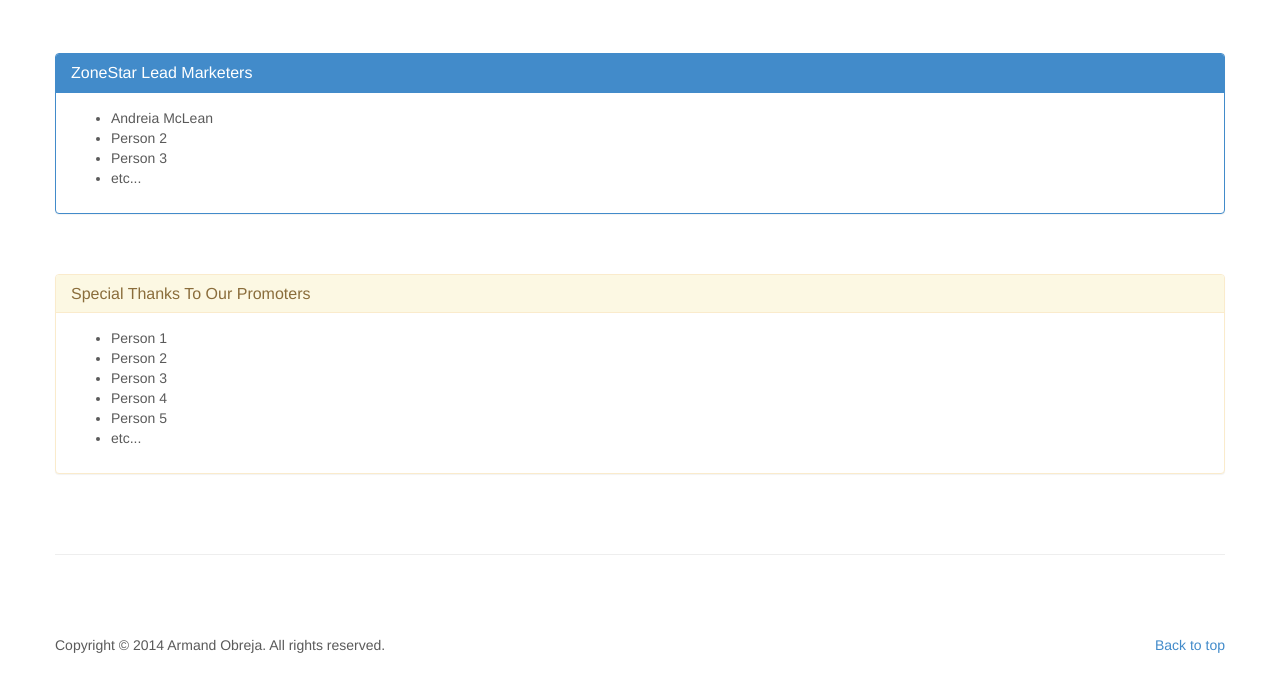
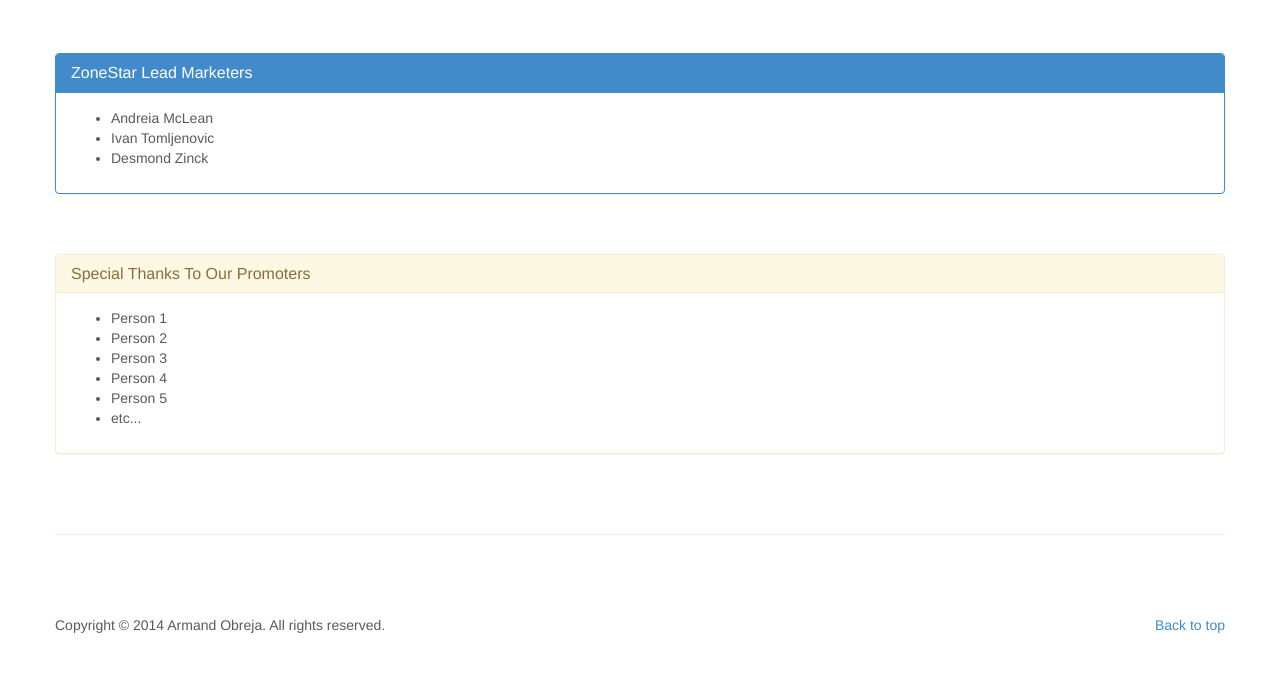
Before and after one commit to ArmandHammer/ZoneStar-website, a website: page public/marketing.html in a window 1280 px wide. Shown: the part 77-768 px from the top of the page. Drawn offline with nearby package versions, Linux system fonts and the light colour scheme.

Commit message:
Updated webpage

```diff
--- a/public/marketing.html
+++ b/public/marketing.html
@@ -43,9 +43,8 @@
 		  <div class="panel-body">
 			<ul>
 		    	<li>Andreia McLean</li>
-		    	<li>Person 2</li>
-		    	<li>Person 3</li>
-		    	<li>etc...</li>
+		    	<li>Ivan Tomljenovic</li>
+		    	<li>Desmond Zinck</li>
 			</ul>
 		  </div>
 		</div>
```
Also changed, not shown: public/features.html (+1 -1 lines), public/index.html (+1 -1 lines).
